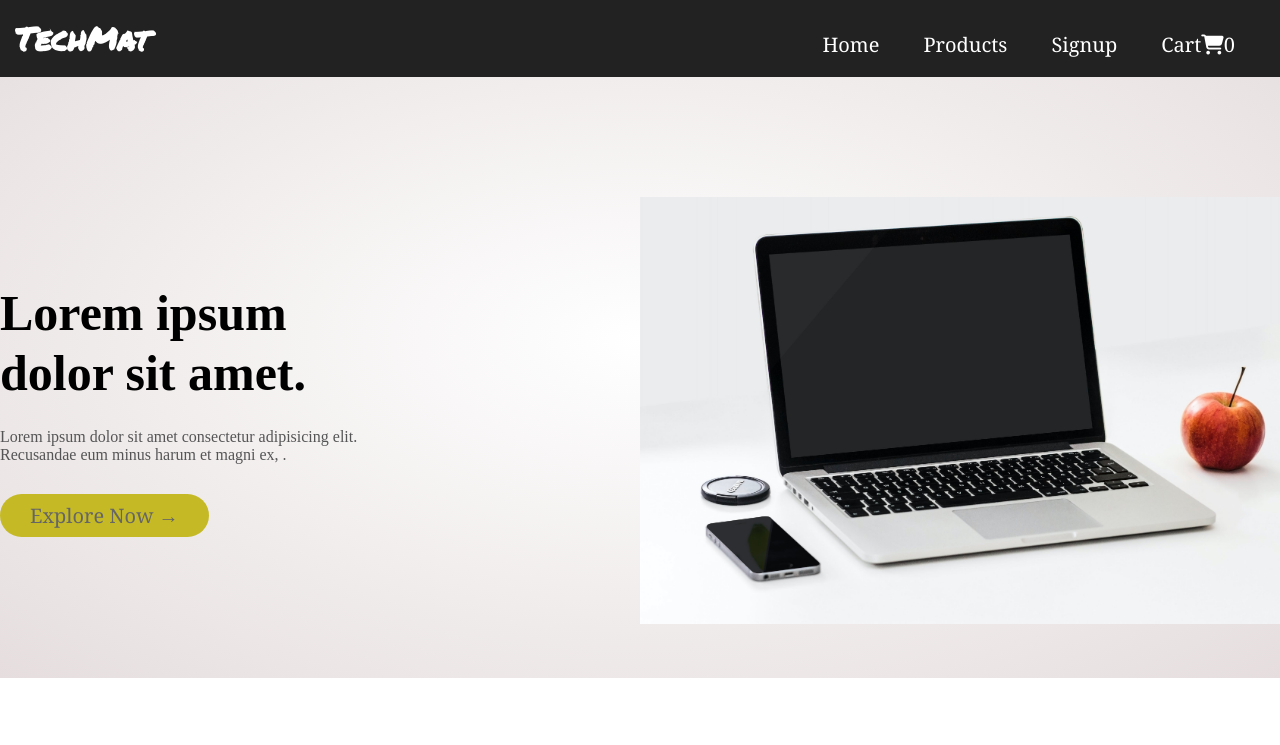
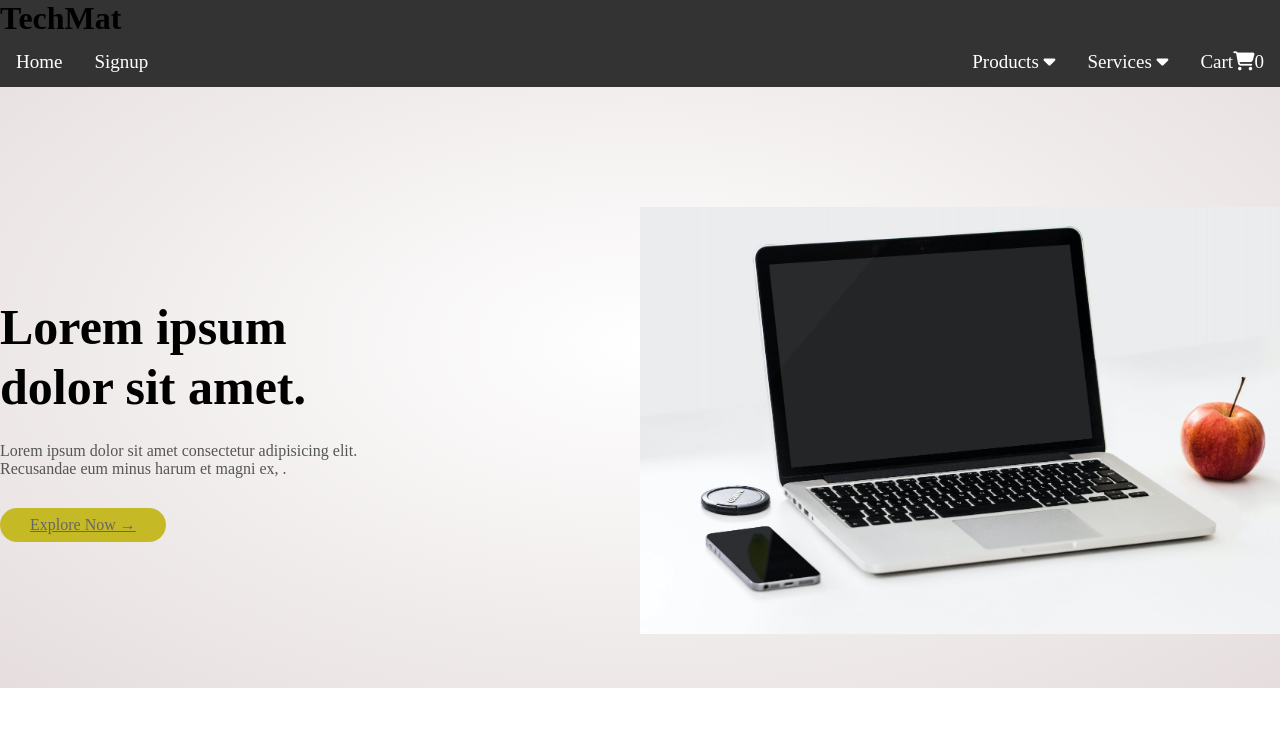
Before and after one commit to matifandy8/Ecommerse-TechMat, a plain HTML site: page index.html in a window 1280 px wide. Shown: the top 745 px of the page. Drawn offline with Linux system fonts and the light colour scheme.

Commit message:
submenus nav

```diff
--- a/index.html
+++ b/index.html
@@ -18,12 +18,32 @@
                     <h1 class="techmat">TechMat</h1>
                 </div>
                 <nav>
-                    <ul id="MenuItems">
-                        <li><a href="#">Home</a></li>
-                        <li><a href="#">Products</a></li>
-                        <li><a href="signup.html">Signup</a></li>
-                        <li><a href="cart.html">Cart<i class="fas fa-shopping-cart"></i><span>0</span> </a></li>
-                    </ul>
+                    <div class="navbar">
+                        <a href="#home">Home</a>
+                        <div class="subnav">
+                          <button class="subnavbtn">Cart<i class="fas fa-shopping-cart"></i><span>0</span></button>
+                        </div>
+                        <div class="subnav">
+                          <button class="subnavbtn">Services <i class="fa fa-caret-down"></i></button>
+                          <div class="subnav-content">
+                            <a href="#bring">Bring</a>
+                            <a href="#deliver">Deliver</a>
+                            <a href="#package">Package</a>
+                            <a href="#express">Express</a>
+                          </div>
+                        </div>
+                        <div class="subnav">
+                          <button class="subnavbtn">Products <i class="fa fa-caret-down"></i></button>
+                          <div class="subnav-content">
+                            <a href="#link1">Mouses</a>
+                            <a href="#link2">Keyboards</a>
+                            <a href="#link3">Headphones</a>
+                            <a href="#link4">Laptops</a>
+                          </div>
+                        </div>
+                        <a href="signup.html">Signup</a>
+                      </div>
+
                 </nav>
                 <img src="img/hamburger.png" class="menu-icon" onclick="menutoggle()">
             </div>
--- a/styles.css
+++ b/styles.css
@@ -4,37 +4,66 @@
     box-sizing: border-box;
 }
 
-.navbar{
-    display: flex;
-    align-items: center;
-    padding: 15px;
-    background-color: #222;
+.navbar {
+    overflow: hidden;
+    background-color: #333;
+  }
 
-}
-nav {
-    flex: 1;
+  .navbar a {
+    float: left;
+    font-size: 19px;
+    color: white;
     text-align: right;
-}
-nav ul {
-    display: inline-block;
-    list-style-type: none;
-}
-nav ul li{
-    display: inline-block;
-    margin-right: 20px;
-    background-color: #222;
-    padding: 10px;
-}
-a {
-    font-family: Georgia;
+    padding: 14px 16px;
     text-decoration: none;
+  }
+
+  .subnav {
+    float: right;
+    overflow: hidden;
+  }
+
+  .subnav .subnavbtn {
+    font-size: 19px;
+    border: none;
+    outline: none;
     color: white;
-    font-size: 20px;
-}
-.techmat{
-    font-family: 'Permanent Marker', cursive;
-    color: #fff;
-}
+    padding: 14px 16px;
+    background-color: inherit;
+    font-family: inherit;
+    margin: 0;
+  }
+
+  .navbar a:hover, .subnav:hover .subnavbtn {
+    background-color: red;
+  }
+
+  .subnav-content {
+    display: none;
+    position: absolute;
+    left: 0;
+    background-color: red;
+    width: 100%;
+    z-index: 1;
+  }
+
+  .subnav-content a {
+    float: left;
+    color: white;
+    text-decoration: none;
+  }
+
+  .subnav-content a:hover {
+    background-color: #eee;
+    color: black;
+  }
+
+  .subnav:hover .subnav-content {
+    display: block;
+  }
+
+
+/* END navbar */
 p{
     color: #555;
 }
```
Also changed, not shown: signup.html (+27 -7 lines).
